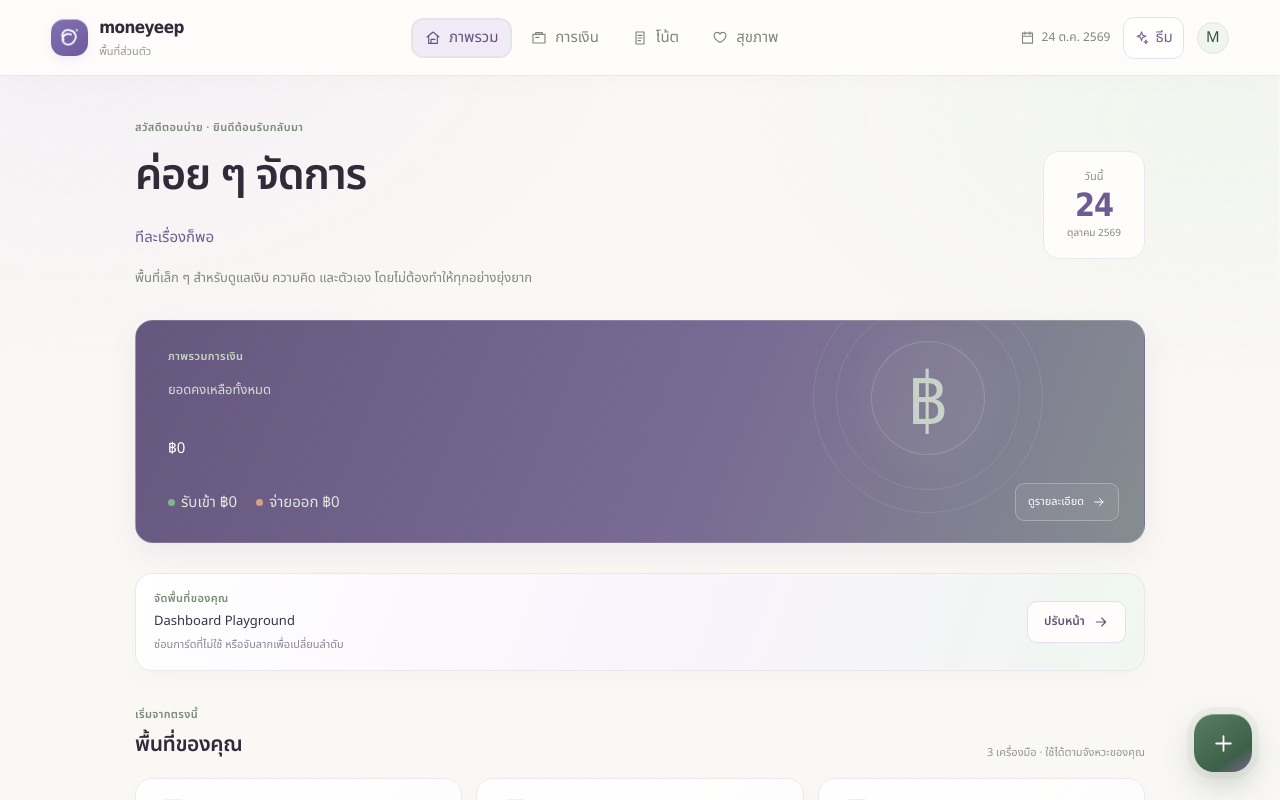
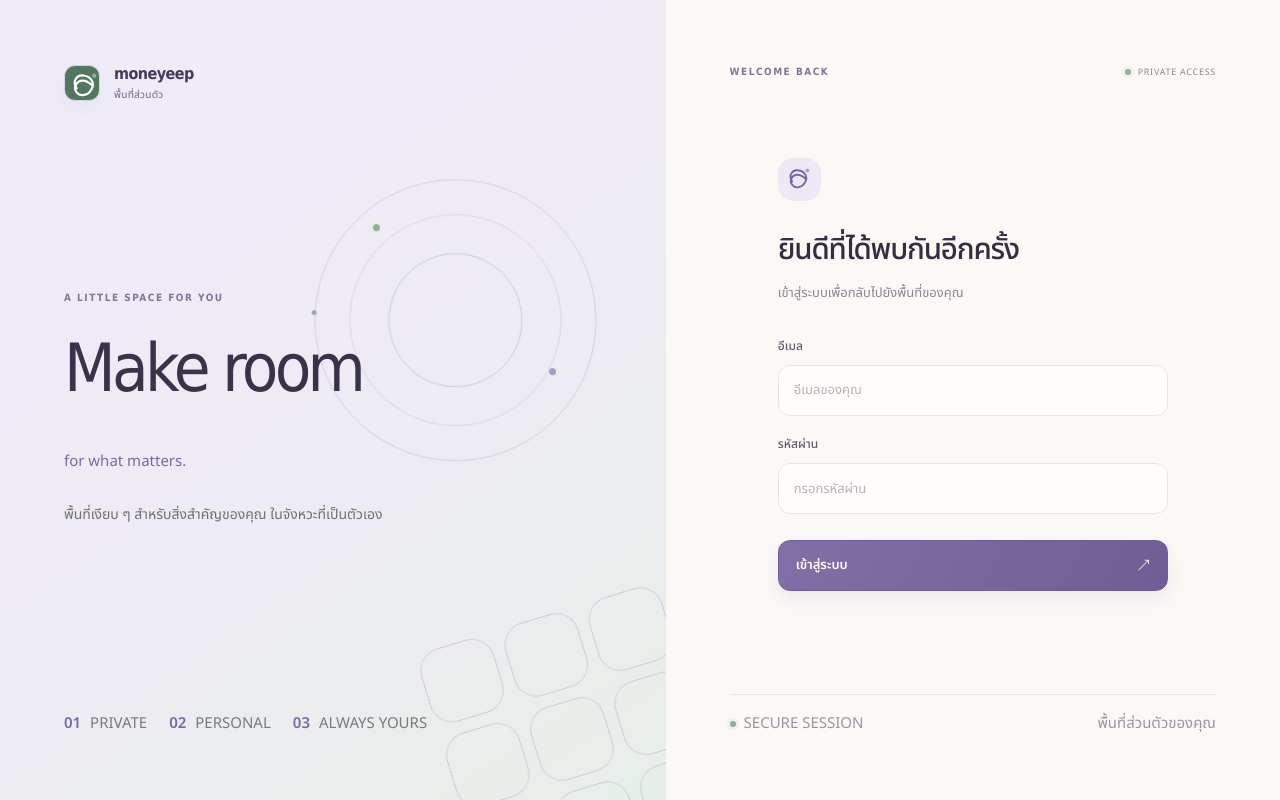
Before and after one commit to smmm1/money102, a React (Vite) app: page / in a window 1280 px wide. Shown: the top 800 px of the page. Built offline with nearby package versions, Linux system fonts and the light colour scheme; no server answers; a web font is replaced by a local one.

Commit message:
Wrap app in Cloudflare D1 authentication

```diff
--- a/src/App.tsx
+++ b/src/App.tsx
@@ -1,5 +1,6 @@
+import CloudAuth from "./CloudAuth"
 import CommandCenter from "./CommandCenter"
 
 export default function App() {
-  return <CommandCenter />
+  return <CloudAuth><CommandCenter /></CloudAuth>
 }
```
